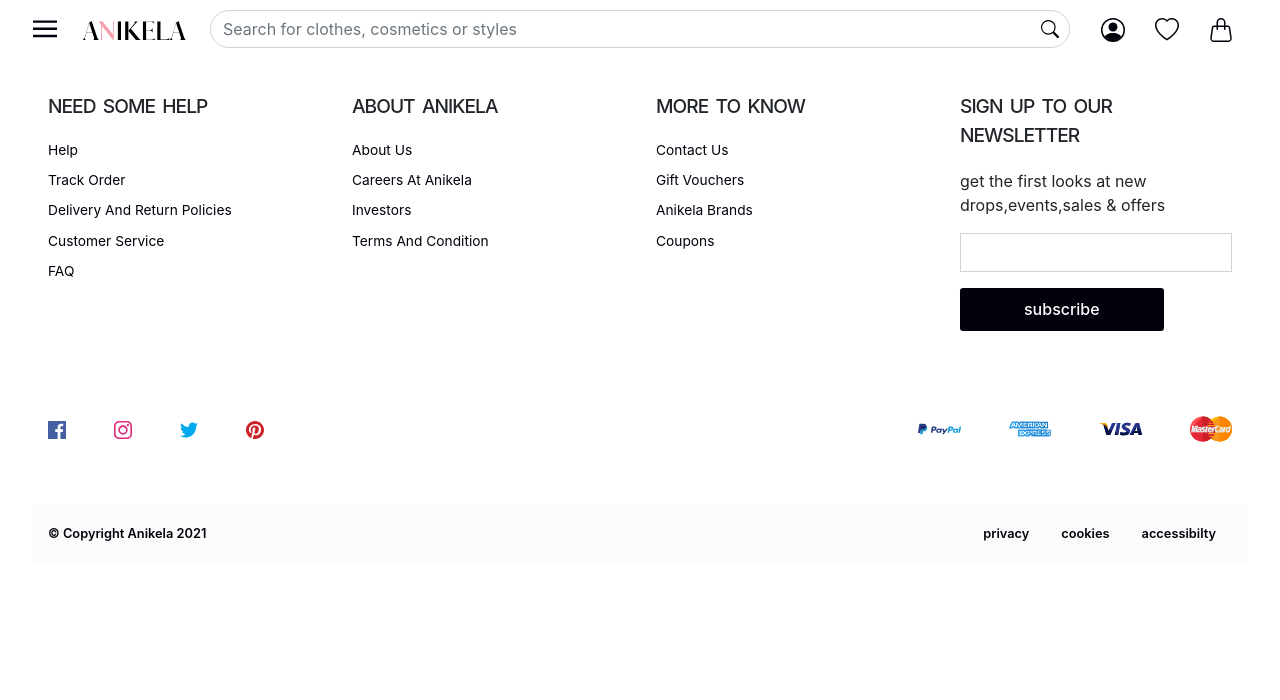
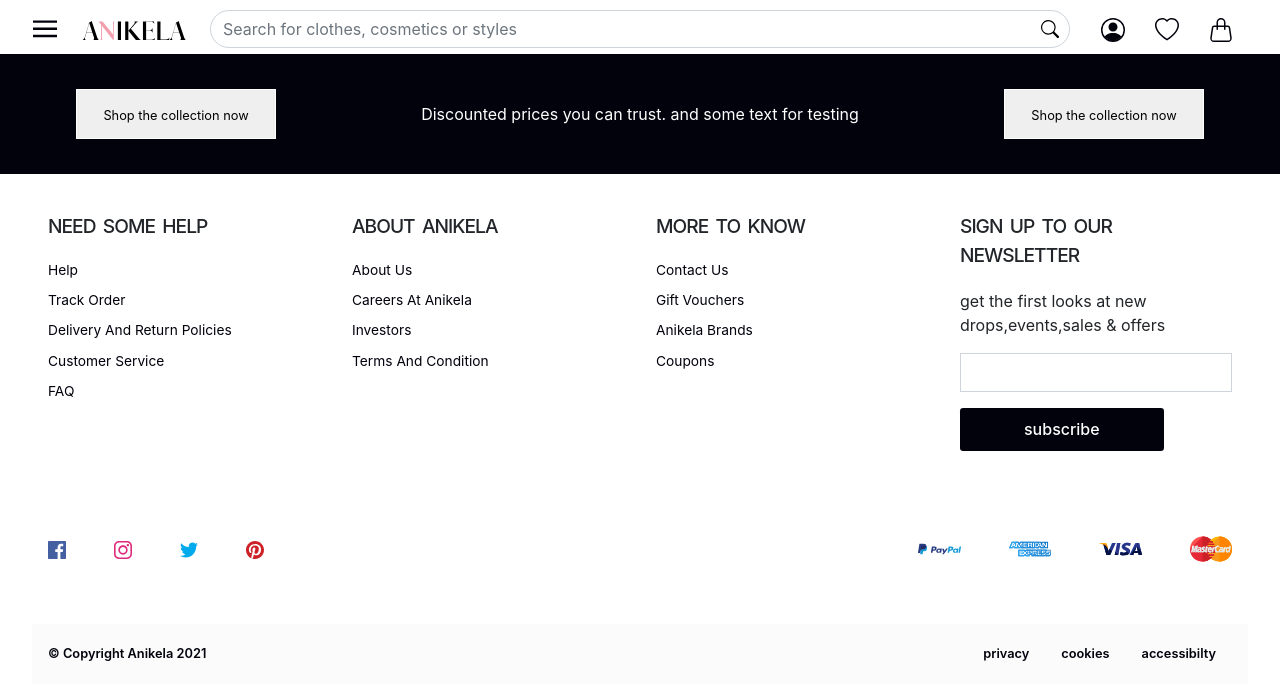
Before and after one commit to Coast-Information-Technology/anikela-ecommerce-customers-frontend, a React (Create React App) app: page / in a window 1280 px wide. Shown: the top 700 px of the page. Built offline with nearby package versions, Linux system fonts and the light colour scheme.

Commit message:
added footer cta section to layout

```diff
--- a/src/components/layout/Layout.tsx
+++ b/src/components/layout/Layout.tsx
@@ -5,6 +5,7 @@ import BottomNav from "../common/mobile_nav/BottomNav";
 import SideNav from "../common/mobile_nav/SideNav";
 import Footer from "../footer/Footer";
 import Header from "../header/Header";
+import { FooterCtaSection } from "./Sections";
 
 class Layout extends Component {
   state = {
@@ -23,6 +24,7 @@ class Layout extends Component {
         <MediaQuery maxDeviceWidth={375}>
           <BottomNav />
         </MediaQuery>
+        <FooterCtaSection />
         <Footer />
       </BrowserRouter>
     );
```
